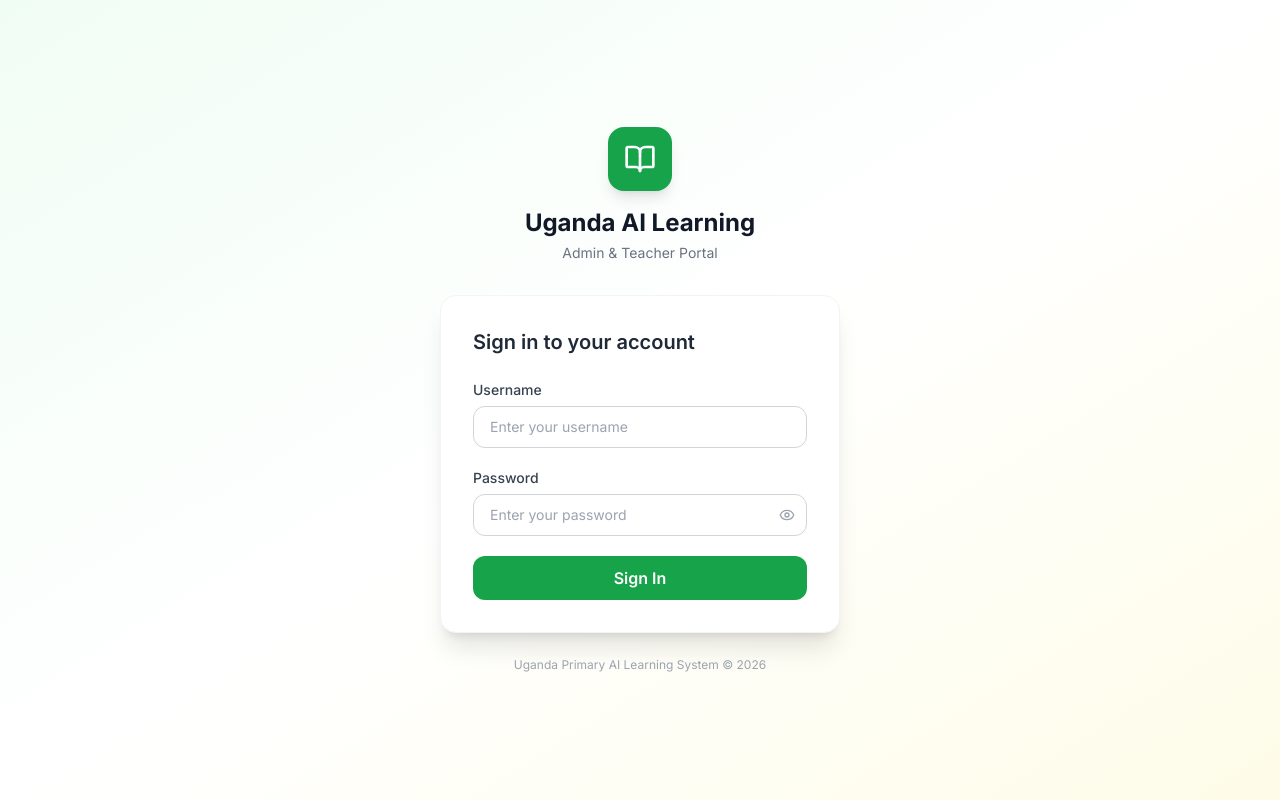
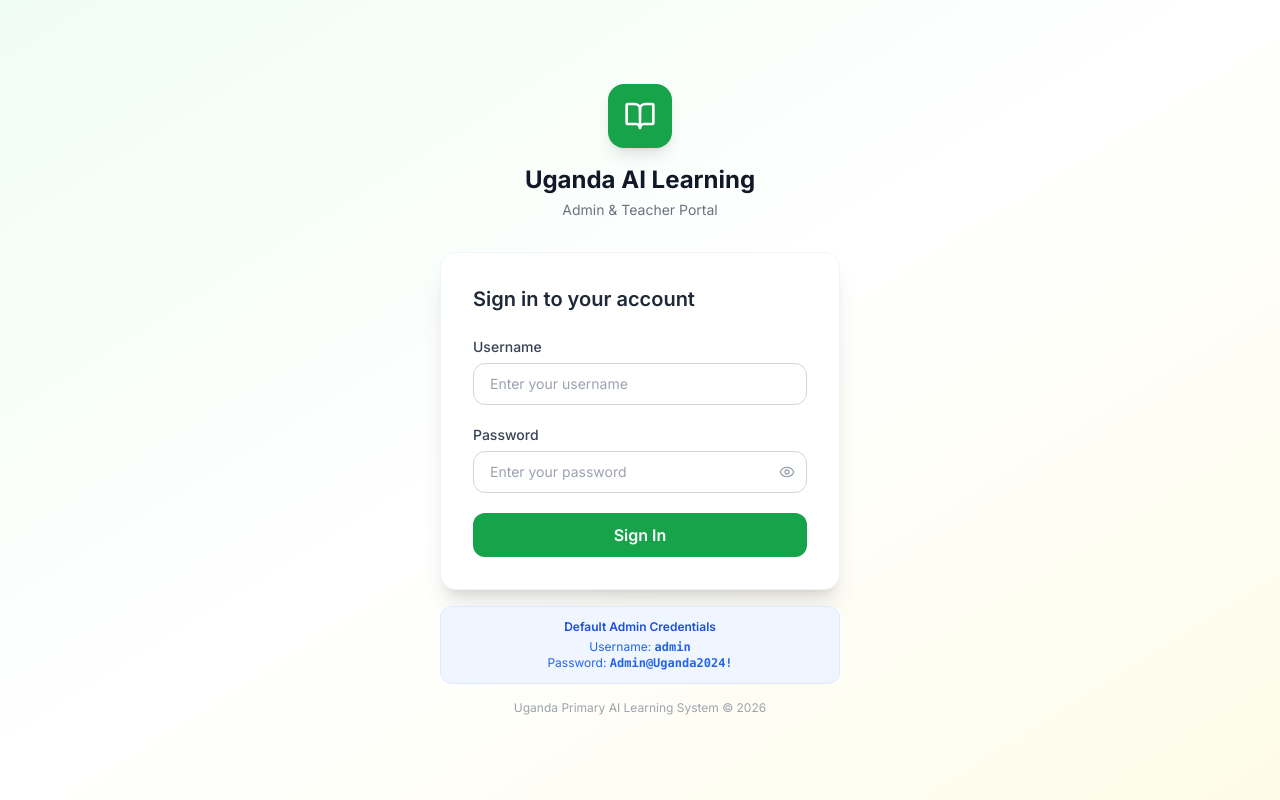
Before and after one commit to wasomrare/uganda-ai-learning, a Next.js app in the folder frontend/: page /login in a window 1280 px wide. Built offline with nearby package versions, Linux system fonts and the light colour scheme; no server answers.

Commit message:
fix: always reset admin password on deploy, show default credentials on login page

```diff
--- a/frontend/src/app/(auth)/login/page.tsx
+++ b/frontend/src/app/(auth)/login/page.tsx
@@ -103,7 +103,13 @@ export default function LoginPage() {
           </form>
         </div>
 
-        <p className="text-center text-xs text-gray-400 mt-6">
+        <div className="mt-4 p-3 bg-blue-50 border border-blue-100 rounded-xl text-center">
+          <p className="text-xs font-semibold text-blue-700 mb-1">Default Admin Credentials</p>
+          <p className="text-xs text-blue-600">Username: <span className="font-mono font-bold">admin</span></p>
+          <p className="text-xs text-blue-600">Password: <span className="font-mono font-bold">Admin@Uganda2024!</span></p>
+        </div>
+
+        <p className="text-center text-xs text-gray-400 mt-4">
           Uganda Primary AI Learning System © {new Date().getFullYear()}
         </p>
       </div>
```
Also changed, not shown: 1 other file (tests, documents, lock files or other folders).
